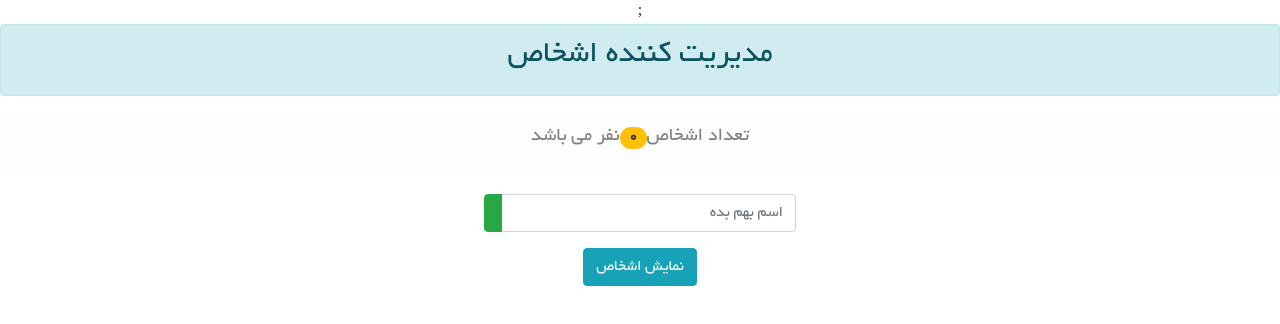
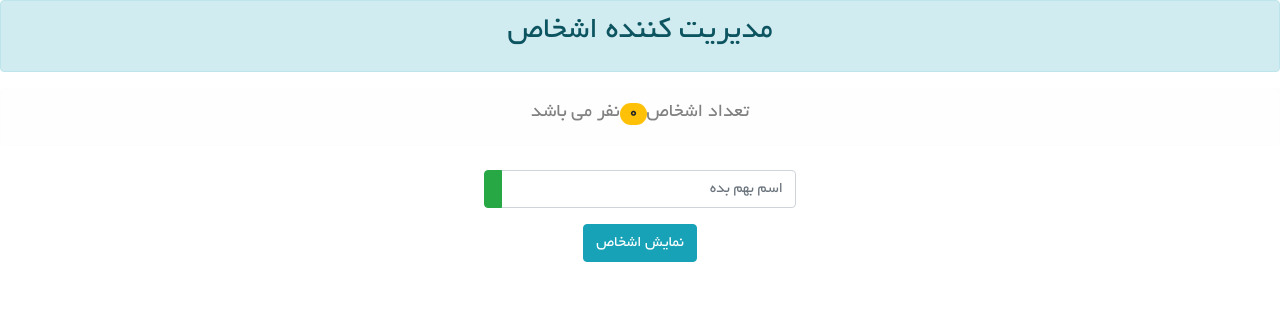
Before and after one commit to MojtabaKhojasteh/person-manager-tl, a React (Create React App) app: page / in a window 1280 px wide. Shown: the top 324 px of the page. Built offline with nearby package versions, Linux system fonts and the light colour scheme; some icons are missing.

Commit message:
End First Step

```diff
--- a/src/App.jsx
+++ b/src/App.jsx
@@ -2,12 +2,14 @@ import React, { Component } from "react";
 import { ToastContainer, toast } from "react-toastify";
 import Afrad from "./components/Afrad";
 import "./App.css";
+import Header from "./components/Header";
 
 class App extends Component {
   state = {
     persons: [],
     newPerson: "",
     showPersons: true,
+    appTitle: "مدیریت کننده اشخاص",
   };
 
   handleShowPersons = () => {
@@ -50,14 +52,9 @@ class App extends Component {
     this.setState({ newPerson: event.target.value });
   };
   render() {
-    const { persons, showPersons } = this.state;
+    const { persons, showPersons, appTitle } = this.state;
 
     let show = null;
-
-    let badgeStyle = "";
-    if (persons.length <= 1) badgeStyle = "badge-danger";
-    if (persons.length <= 2) badgeStyle = "badge-warning";
-    if (persons.length >= 3) badgeStyle = "badge-success";
 
     if (showPersons) {
       show = (
@@ -71,19 +68,8 @@ class App extends Component {
 
     return (
       <div className="rtl text-center">
-        <ToastContainer bodyClassName="toastify" />;
-        <div className="alert alert-info">
-          <h2>مدیریت کننده اشخاص</h2>
-        </div>
-        <div className="alert alert-light">
-          <h5>
-            تعداد اشخاص
-            <span className={`badge badge-pill ${badgeStyle}`}>
-              {persons.length}
-            </span>
-            نفر می باشد
-          </h5>
-        </div>
+        <Header personLength={persons.length} appTitle={appTitle} />
+        <ToastContainer bodyClassName="toastify" />
         <div className="m-2 p-2">
           <form
             className="form-inline justify-content-center"
--- /dev/null
+++ b/src/components/Header.jsx
@@ -0,0 +1,24 @@
+import react from "react";
+const Header = ({ personLength, appTitle }) => {
+  let badgeStyle = "";
+  if (personLength <= 1) badgeStyle = "badge-danger";
+  if (personLength <= 2) badgeStyle = "badge-warning";
+  if (personLength >= 3) badgeStyle = "badge-success";
+  return (
+    <div>
+      <div className="alert alert-info">
+        <h2>{appTitle}</h2>
+      </div>
+      <div className="alert alert-light">
+        <h5>
+          تعداد اشخاص
+          <span className={`badge badge-pill ${badgeStyle}`}>
+            {personLength}
+          </span>
+          نفر می باشد
+        </h5>
+      </div>
+    </div>
+  );
+};
+export default Header;
```
